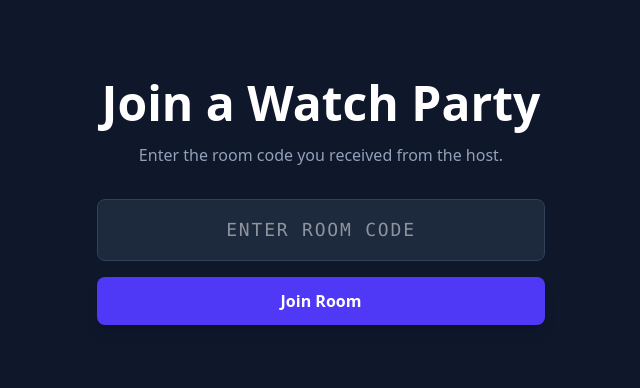
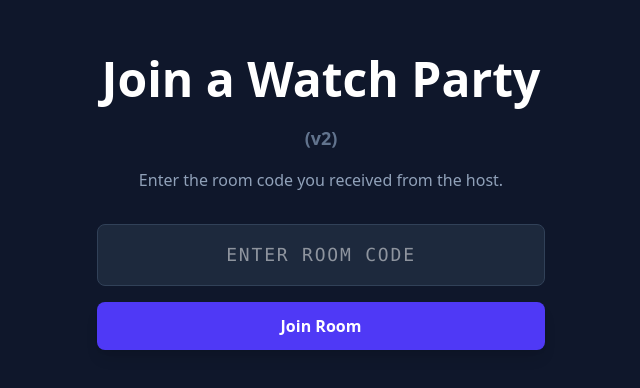
Before and after one commit to HarshithKDev/Movie-Night, a plain HTML site: page join.html in a window 1280 px wide. Shown: the part 198-586 px from the top of the page, without its empty margins (319-959 px from the left). Drawn offline with Linux system fonts and the light colour scheme.

Commit message:
add version no. to join.html

```diff
--- a/join.html
+++ b/join.html
@@ -11,7 +11,7 @@
 
     <div class="min-h-screen flex flex-col items-center justify-center p-4">
         <div class="w-full max-w-md text-center">
-            <h1 class="text-4xl md:text-5xl font-bold mb-4">Join a Watch Party</h1>
+               <h1 class="text-4xl md:text-5xl font-bold mb-4">Join a Watch Party <span class="text-lg text-slate-500">(v2)</span></h1>
             <p class="text-slate-400 mb-8">Enter the room code you received from the host.</p>
 
             <!-- Form to enter the room code -->
```
Also changed, not shown: output.css.
